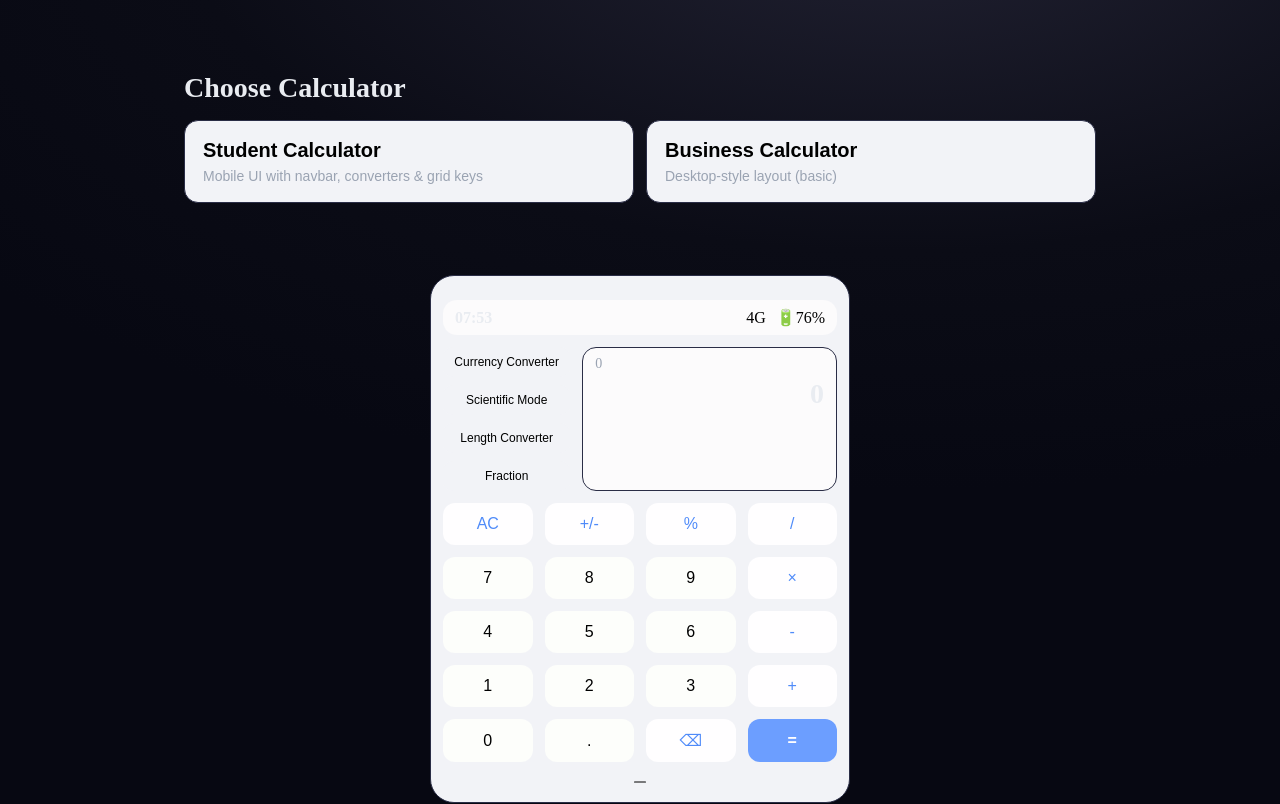
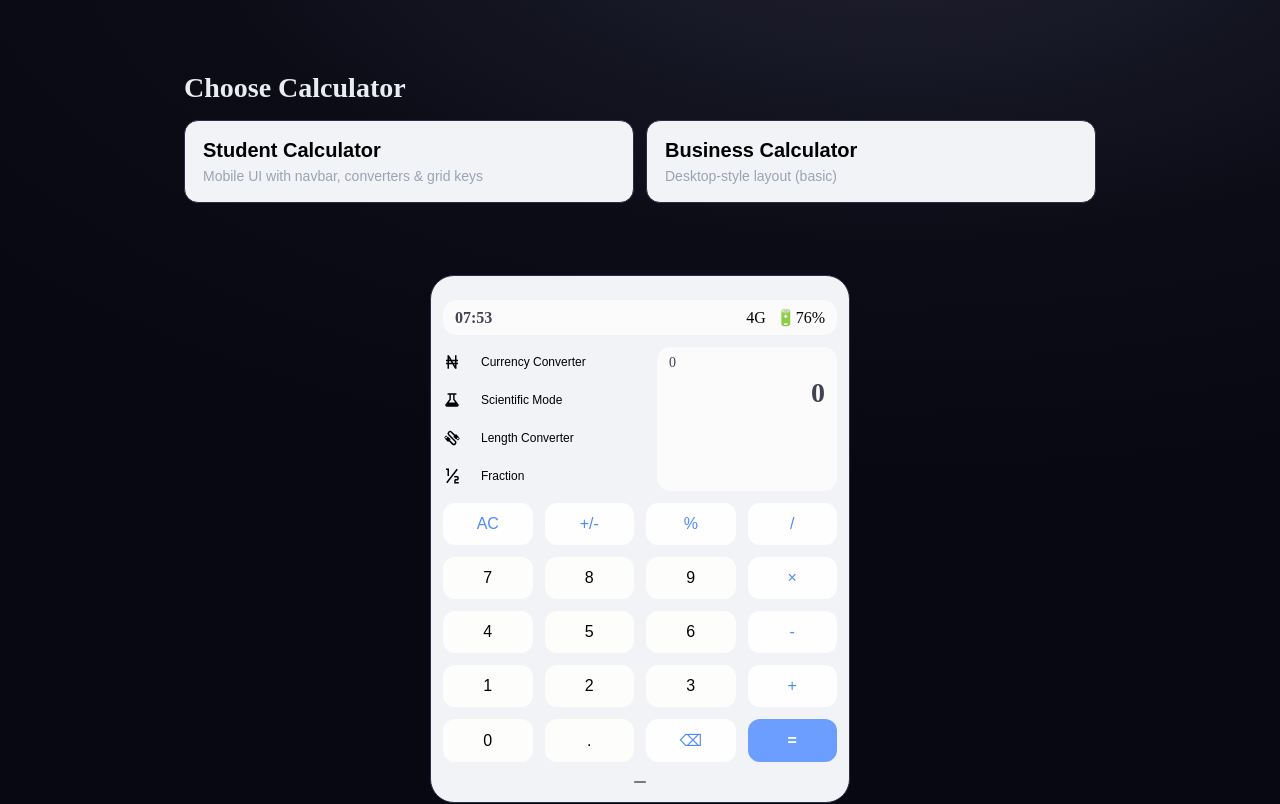
Before and after one commit to AmosGloria/wtf-month2-mini-project, a plain HTML site: page index.html in a window 1280 px wide. Shown: the top 804 px of the page. Drawn offline with Linux system fonts and the light colour scheme.

Commit message:
Feat: added containers for converters and their corresponding images

```diff
--- a/index.html
+++ b/index.html
@@ -34,10 +34,37 @@
 
     <div class="type-box">
       <aside class="type-box__converters">
-        <button class="chip" data-mode="currency">Currency Converter</button>
-        <button class="chip" data-mode="scientific">Scientific Mode</button>
-        <button class="chip" data-mode="length">Length Converter</button>
-        <button class="chip" data-mode="fraction">Fraction</button>
+        <div class="type-box__image">
+          <svg xmlns="http://www.w3.org/2000/svg" width="18" height="18" viewBox="0 0 24 24">
+            <path fill="#000" d="M4 9h2V3h2l3.42 6H16V3h2v6h2v2h-2v2h2v2h-2v6h-2l-3.43-6H8v6H6v-6H4v-2h2v-2H4zm4 0h1.13L8 7.03zm0 2v2h3.42l-1.14-2zm8 6v-2h-1.15zm-3.44-6l1.15 2H16v-2z"/>
+          </svg>
+
+          <button class="chip" data-mode="currency">Currency Converter</button>
+        </div>
+
+        <div class="type-box__image">
+          <svg xmlns="http://www.w3.org/2000/svg" width="18" height="18" viewBox="0 0 24 24"><path fill="#000" fill-rule="evenodd" d="M3.211 19.7Q3.773 21 5.12 21h13.76q1.348 0 1.909-1.3t-.37-2.367L15.465 11V5h1.668a.92.92 0 0 0 .69-.283A1 1 0 0 0 18.096 4a1 1 0 0 0-.273-.717a.92.92 0 0 0-.69-.283H6.867a.92.92 0 0 0-.69.283A1 1 0 0 0 5.905 4q0 .434.273.717a.92.92 0 0 0 .69.283h1.668v6L3.58 17.333q-.93 1.066-.369 2.367m4.457-4.423h8.664l-2.792-3.544V5h-3.08v6.733z" clip-rule="evenodd"/>
+          </svg>
+
+            <button class="chip" data-mode="scientific">Scientific Mode</button>
+        </div>
+
+        <div class="type-box__image">
+          <svg xmlns="http://www.w3.org/2000/svg" width="18" height="18" viewBox="0 0 24 24">
+            <path fill="#000" d="M7.05 3.5a3.52 3.52 0 0 0 0 4.97l8.49 8.48c.58.59.58 1.55 0 2.12c-.59.59-1.54.59-2.13 0l-4.24-4.24l1.06-1.06l-3.53-3.54l-.36.36l-1.41-1.42a1.02 1.02 0 0 0-1.43 0l-1.4 1.42c-.39.41-.39 1.02 0 1.41l1.4 1.41l-.34.36L6.7 17.3l1.06-1.06L12 20.5a3.53 3.53 0 0 0 4.95 0c1.37-1.38 1.37-3.6 0-4.96L8.46 7.05c-.58-.59-.58-1.55 0-2.12c.59-.59 1.54-.59 2.13 0l4.24 4.24l-1.06 1.06l3.53 3.54l.36-.36l1.41 1.42c.39.39 1.03.39 1.43 0l1.4-1.42c.39-.41.39-1.02 0-1.41l-1.4-1.41l.34-.36L17.3 6.7l-1.06 1.06L12 3.5a3.53 3.53 0 0 0-4.95 0m-4.24 7.79l1.41-1.41l1.42 1.41l-1.42 1.42m14.14 0l1.42-1.42l1.41 1.42l-1.41 1.41Z"/>
+          </svg>
+
+           <button class="chip" data-mode="length">Length Converter</button>
+        </div>
+
+        <div class="type-box__image">
+          <svg xmlns="http://www.w3.org/2000/svg" width="18" height="18" viewBox="0 0 24 24">
+            <path fill="#000" d="m5.79 21.61l-1.58-1.22l14-18l1.58 1.22zM4 2v2h2v8h2V2zm11 10v2h4v2h-2c-1.1 0-2 .9-2 2v4h6v-2h-4v-2h2c1.11 0 2-.89 2-2v-2a2 2 0 0 0-2-2z"/>
+          </svg>
+
+          <button class="chip" data-mode="fraction">Fraction</button>
+        </div>
+
       </aside>
 
       <div class="type-box__display">
--- a/styles.css
+++ b/styles.css
@@ -9,6 +9,7 @@
   --accent: #ffd166;
   --danger: #ff6b6b;
   --success: #2ecc71;
+  --grey: #414352;
 
   --radius: 14px;
   --gap: 12px;
@@ -106,7 +107,7 @@ body.app{
 
 .calc__time{
     font-weight:700;
-    color: var(--text);
+    color: var(--grey);
  }
 
 .type-box{
@@ -129,6 +130,7 @@ body.app{
   padding: 8px 10px;
   font-size: 12px;
   cursor: pointer;
+  white-space: nowrap;
 }
 
 .chip:hover{
@@ -137,9 +139,16 @@ body.app{
 
 .type-box__display{
   background: #FCFBFC;
-  border: 1px solid #2a2d46;
+  width: clamp(180px, 55%, 260px);
+  justify-self: end;
   border-radius: var(--radius);
   padding: 8px 12px;
+}
+
+.type-box__image{
+  display: flex;
+  align-items: center;
+  gap: 10px;
 }
 
 .display{
@@ -150,7 +159,7 @@ body.app{
 .display__expression{
      font-family: var(--mono);
      font-size: 14px;
-     color: var(--muted);
+     color: var(--grey);
      overflow-x:auto;
      white-space: nowrap;
     }
@@ -159,6 +168,7 @@ body.app{
      font-size: 28px;
     font-weight: 800;
     text-align: right;
+    color: var(--grey);
 }
 
 .symbols{
```
